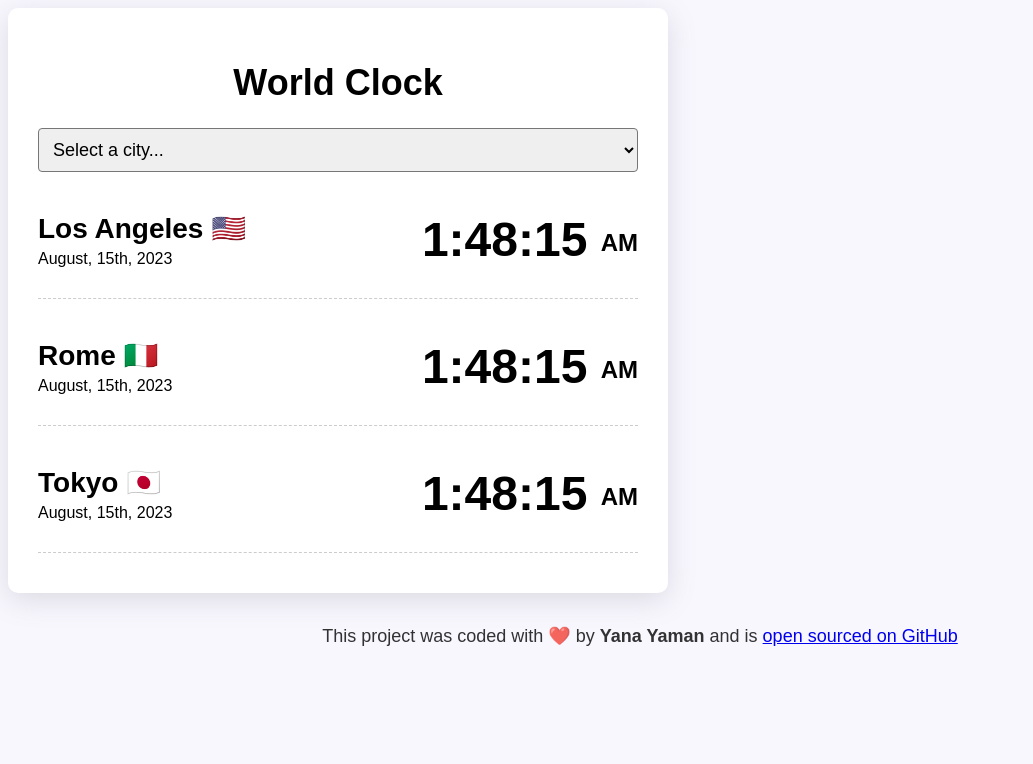
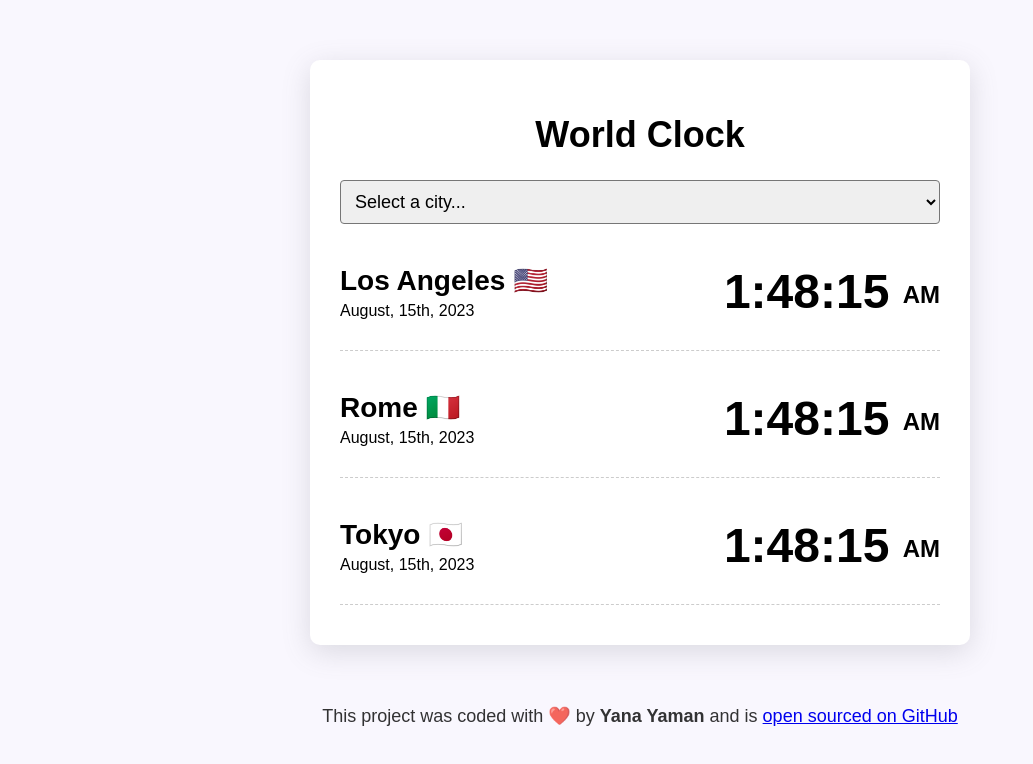
Before and after one commit to YanaJS/World-Clock-Project, a plain HTML site: page index.html in a window 1280 px wide. Shown: the whole page, without its empty margins (0-1033 px from the left). Drawn offline with Linux system fonts and the light colour scheme.

Commit message:
added 'px' for center the container

```diff
--- a/css/style.css
+++ b/css/style.css
@@ -22,7 +22,7 @@ select {
 }
 .container {
   max-width: 600px;
-  margin: 60 auto;
+  margin: 60px auto;
   background: white;
   padding: 30px;
   box-shadow: rgba(100, 100, 111, 0.2) 0px 7px 29px 0px;
```
